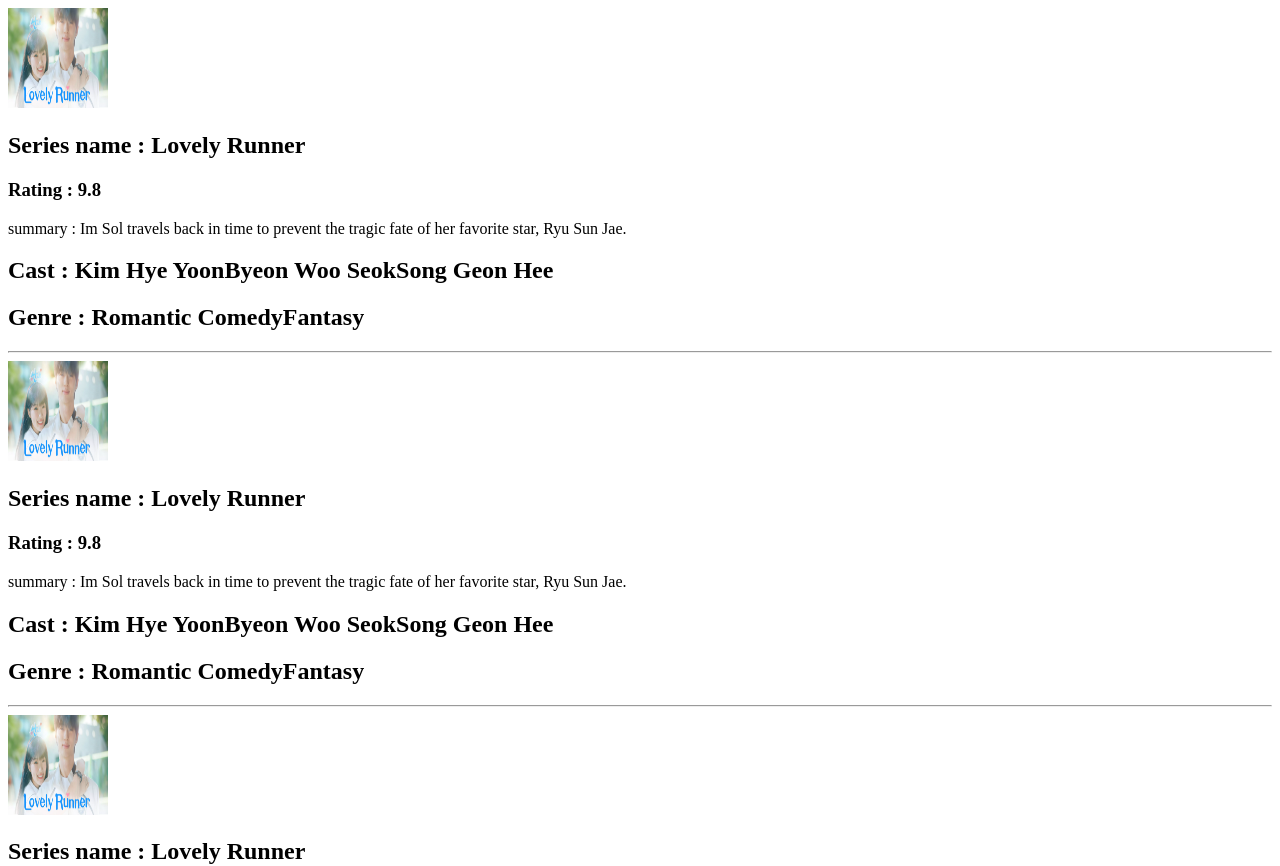
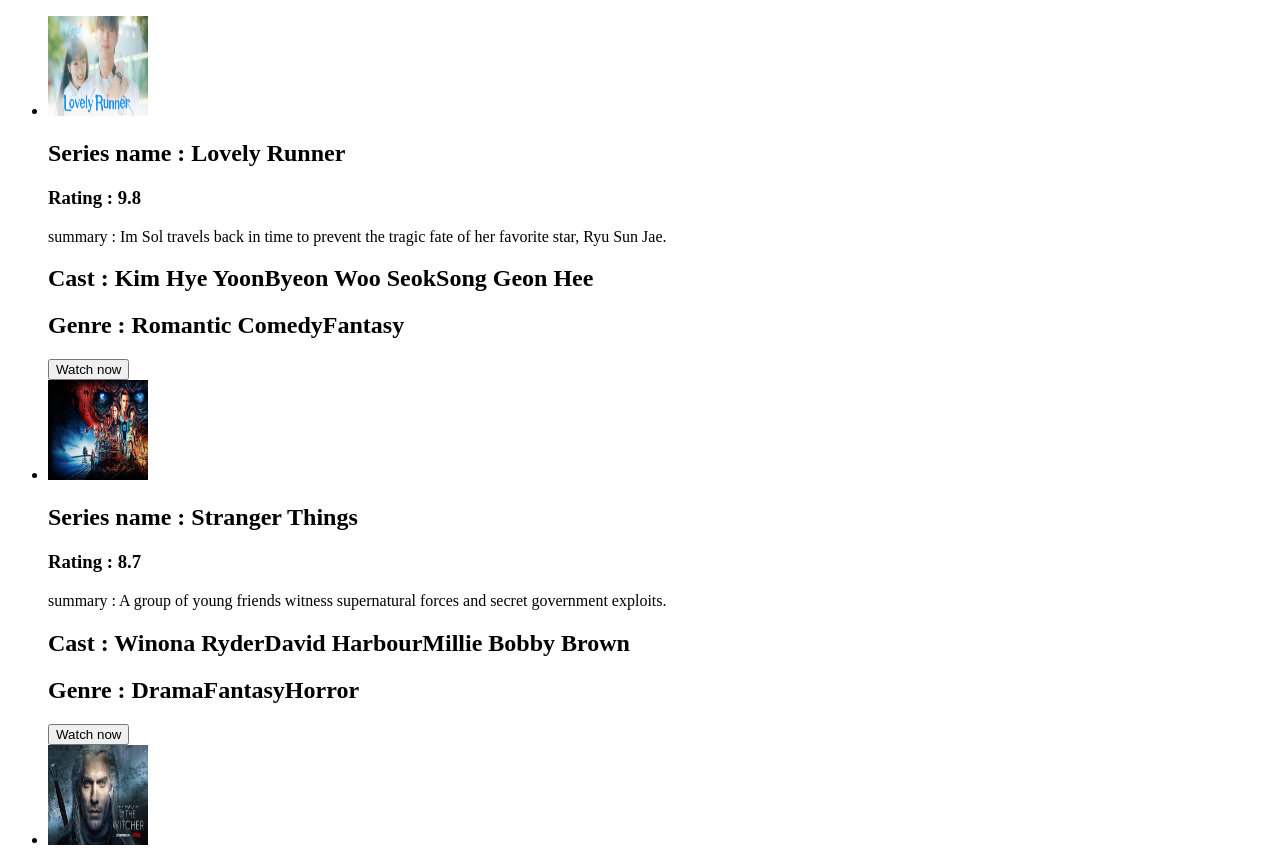
Before and after one commit to keshavnagar/first-react, a React (Vite) app: page / in a window 1280 px wide. Shown: the top 866 px of the page. Built offline with nearby package versions, Linux system fonts and the light colour scheme.

Commit message:
modify app.jsx and card.jsx

```diff
--- a/src/App.jsx
+++ b/src/App.jsx
@@ -6,10 +6,6 @@
   return (
     <React.Fragment>
       <Card />
-      <hr />
-      <Card />
-       <hr />
-      <Card />
     </React.Fragment>
   );
 }
--- a/src/cmoponents/Card.jsx
+++ b/src/cmoponents/Card.jsx
@@ -1,21 +1,30 @@
 import seriesData from "../api/seriesData.json";
 const Card = () => {
   return (
-    <div>
+    <ul>
+      {seriesData.map((curEle) => {
+        return (
+          <li key={curEle.id}>
             <div>
               <img
                 width="100px"
                 height="100px"
-          src={seriesData[0].img_url}
+                src={curEle.img_url}
                 alt=""
               />
             </div>
-      <h2>Series name : {seriesData[0].name}</h2>
-      <h3>Rating : {seriesData[0].rating}</h3>
-      <p>summary : {seriesData[0].description}</p>
-      <h2>Cast : {seriesData[0].cast}</h2>
-      <h2>Genre : {seriesData[0].genre}</h2>
-    </div>
+            <h2>Series name : {curEle.name}</h2>
+            <h3>Rating : {curEle.rating}</h3>
+            <p>summary : {curEle.description}</p>
+            <h2>Cast : {curEle.cast}</h2>
+            <h2>Genre : {curEle.genre}</h2>
+            <a href={curEle.watch_url} target="_blank">
+              <button>Watch now</button>
+            </a>
+          </li>
+        );
+      })}
+    </ul>
   );
 };
 export default Card;
```
Lines whose indentation alone changed are shown as unchanged.
